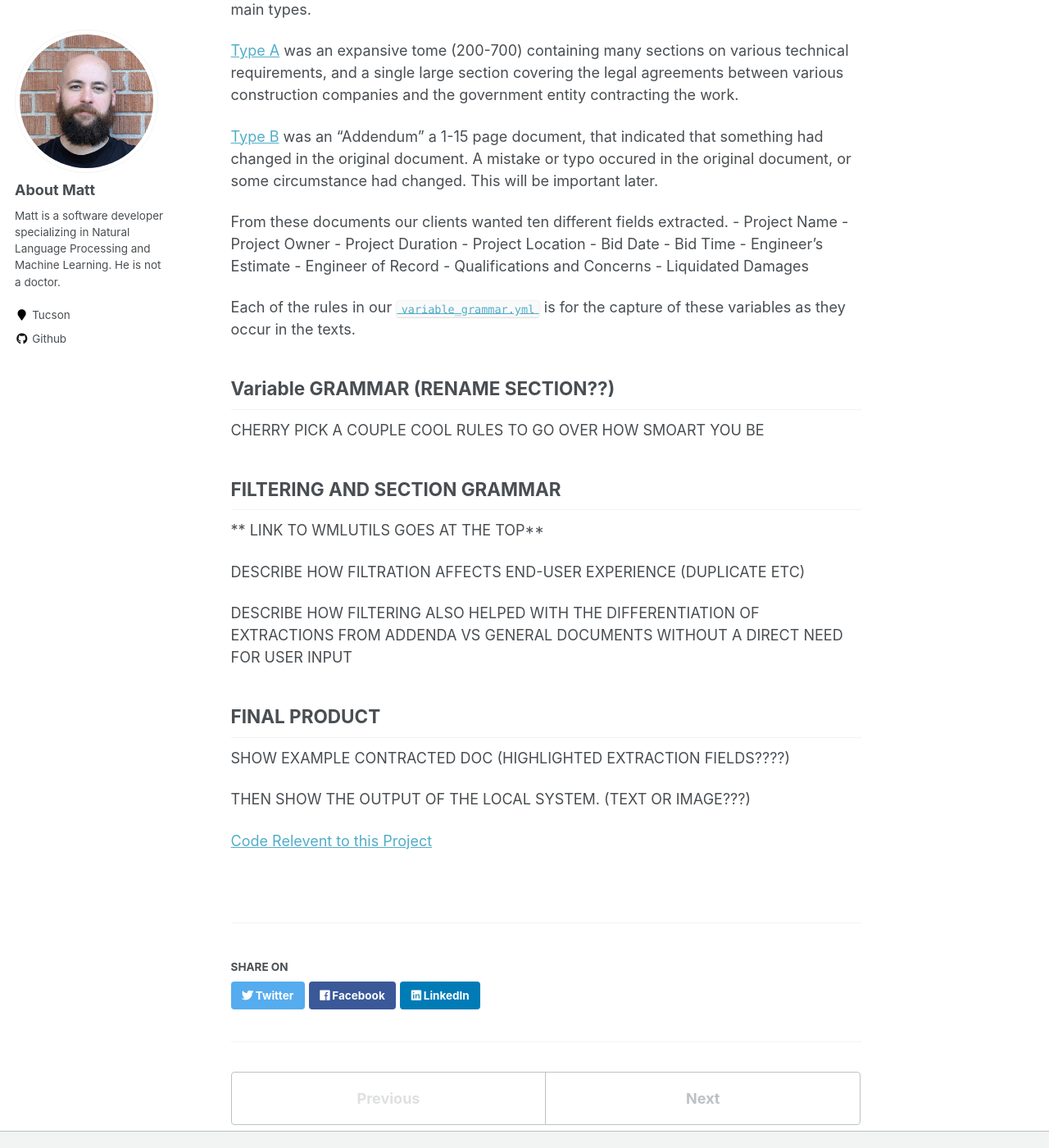
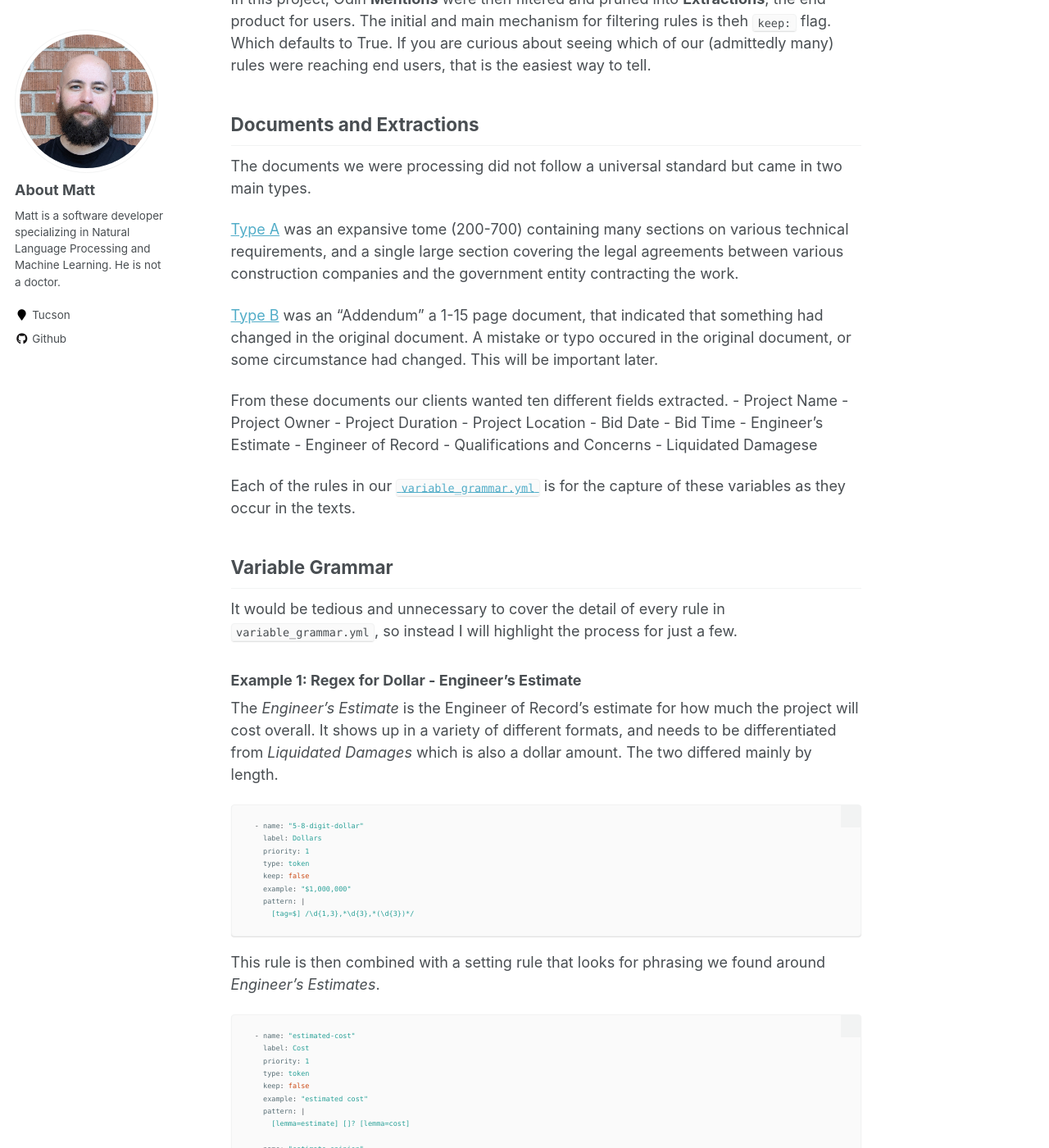
Before and after one commit to mc-wut/mc-wut.github.io, a Jekyll site: the page built from _portfolio/portfolio-1.md, in a window 1280 px wide and 1400 px high, scrolled down 1881 px. Shown: the whole window at 82% size. Built offline with Jekyll 4.4.1, drawn with Linux system fonts in a browser that asks for light colours; some of the changed text lies outside the part shown.

Commit message:
- expands portfolio-1.md - adds /images/engineers-estimate-diagram.png

````diff
--- a/_portfolio/portfolio-1.md
+++ b/_portfolio/portfolio-1.md
@@ -55,7 +55,7 @@ Complex rules combine several rules or the occurrence of a previous rule in a sp
 ```
 In this example we've got a 'bid' rule and a 'time' rule being utilized as parts of an **Event-Mention**.
 
-[Bid-Time rule diagram](https://mc-wut.github.io/images/internship-post-image.png)
+![Bid-Time rule diagram](/images/internship-post-image.png)
 
 After applying the grammar (set of all rules) to the annotated document, we are left with our **Mentions**.
 
@@ -78,13 +78,80 @@ From these documents our clients wanted ten different fields extracted.
     - Engineer's Estimate
     - Engineer of Record
     - Qualifications and Concerns
-    - Liquidated Damages
+    - Liquidated Damagese
 
 Each of the rules in our [`variable_grammar.yml`](https://github.com/mc-wut/internship_files/blob/main/variable_grammar.yml) is for the capture of these variables as they occur in the texts.
 
-##  Variable GRAMMAR (RENAME SECTION??)
+##  Variable Grammar
+It would be tedious and unnecessary to cover the detail of every rule in `variable_grammar.yml`, so instead I will highlight the process for just a few.
 
-CHERRY PICK A COUPLE COOL RULES TO GO OVER HOW SMOART YOU BE
+
+### Example 1: Regex for Dollar - Engineer's Estimate
+The *Engineer's Estimate* is the Engineer of Record's estimate for how much the project will cost overall. It shows up in a variety of different formats, and needs to be differentiated from *Liquidated Damages* which is also a dollar amount. The two differed mainly by length.
+
+```yaml
+  - name: "5-8-digit-dollar"
+    label: Dollars
+    priority: 1
+    type: token
+    keep: false
+    example: "$1,000,000"
+    pattern: |
+      [tag=$] /\d{1,3},*\d{3},*(\d{3})*/
+```
+
+This rule is then combined with a setting rule that looks for phrasing we found around *Engineer's Estimates*.
+
+```yaml
+  - name: "estimated-cost"
+    label: Cost
+    priority: 1
+    type: token
+    keep: false
+    example: "estimated cost"
+    pattern: |
+      [lemma=estimate] []? [lemma=cost]
+
+  - name: "estimate-opinion"
+    label: Cost
+    priority: 1
+    type: token
+    keep: false
+    example: "engineers opinion"
+    pattern: |
+      ([lemma=engineer]|[lemma=budget]) [tag=POS]* []? ([lemma=opinion]|[lemma=estimate])
+```
+
+Note that the **label** for both `estimated-cost` and `estimate-opinion` is `Cost`. This allows us to reference either of them in a later rule.
+
+```yaml
+  - name: "engineers-estimate"
+    label: EngineersEstimate
+    priority: 2
+    pattern: |
+      trigger = @Cost
+      dollars:Dollars = (<nsubj|>nmod_of|>advcl)
+```
+
+This *Event-Mention* looks for our `@Dollars` regex that are `nsubj`, `nmod_of`, or `advcl` of any occurences of  `@Cost`
+
+![Engineer's Estimate dependency graph](/images/engineers-estimate-diagram.png)
+
+### Example 2: Project Owner
+
+snippet from pdf where it's applied
+
+### Example 3: Project Owner - A Surface Example
+
+'''yaml
+
+'''
+
+
+snippet from pdf where it's applied
+
+
+
 
 ## FILTERING AND SECTION GRAMMAR
 
````
Also changed, not shown: other parts of _portfolio/portfolio-1.md (+1 -1 lines), images/engineers-estimate-diagram.png (added).
